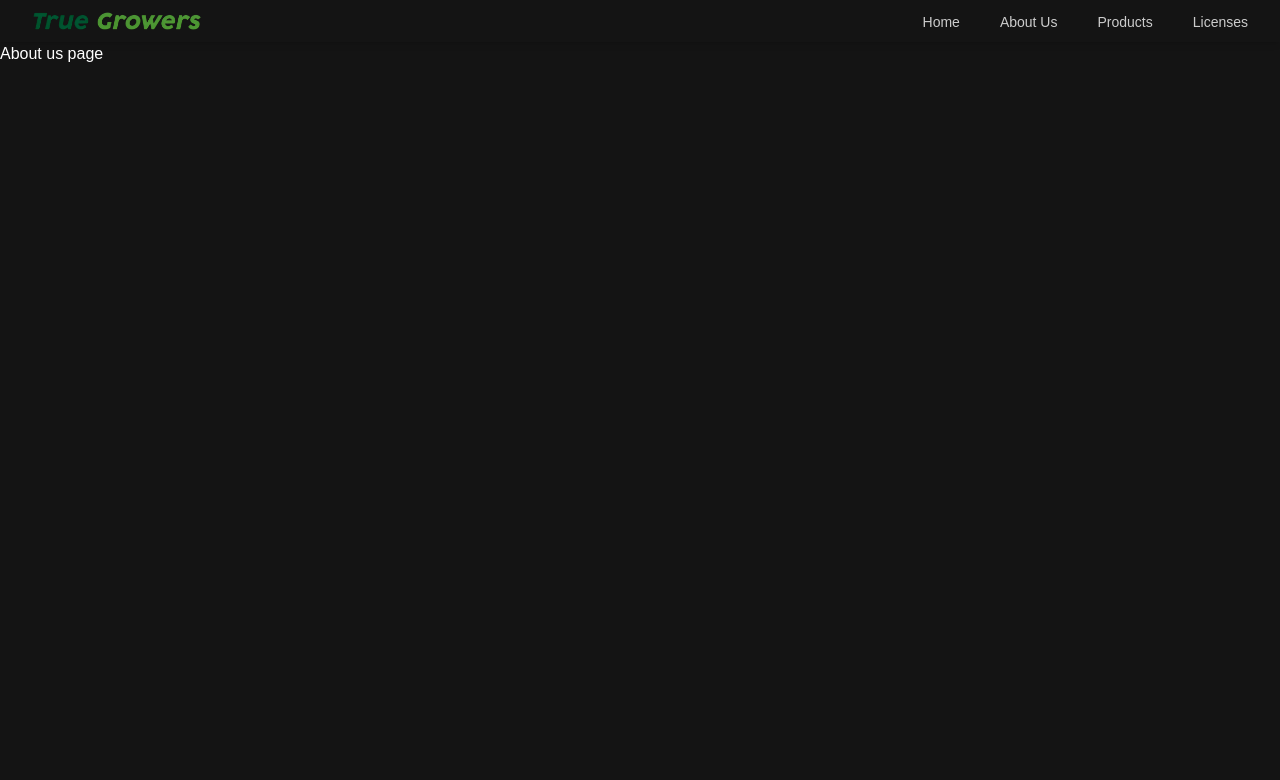
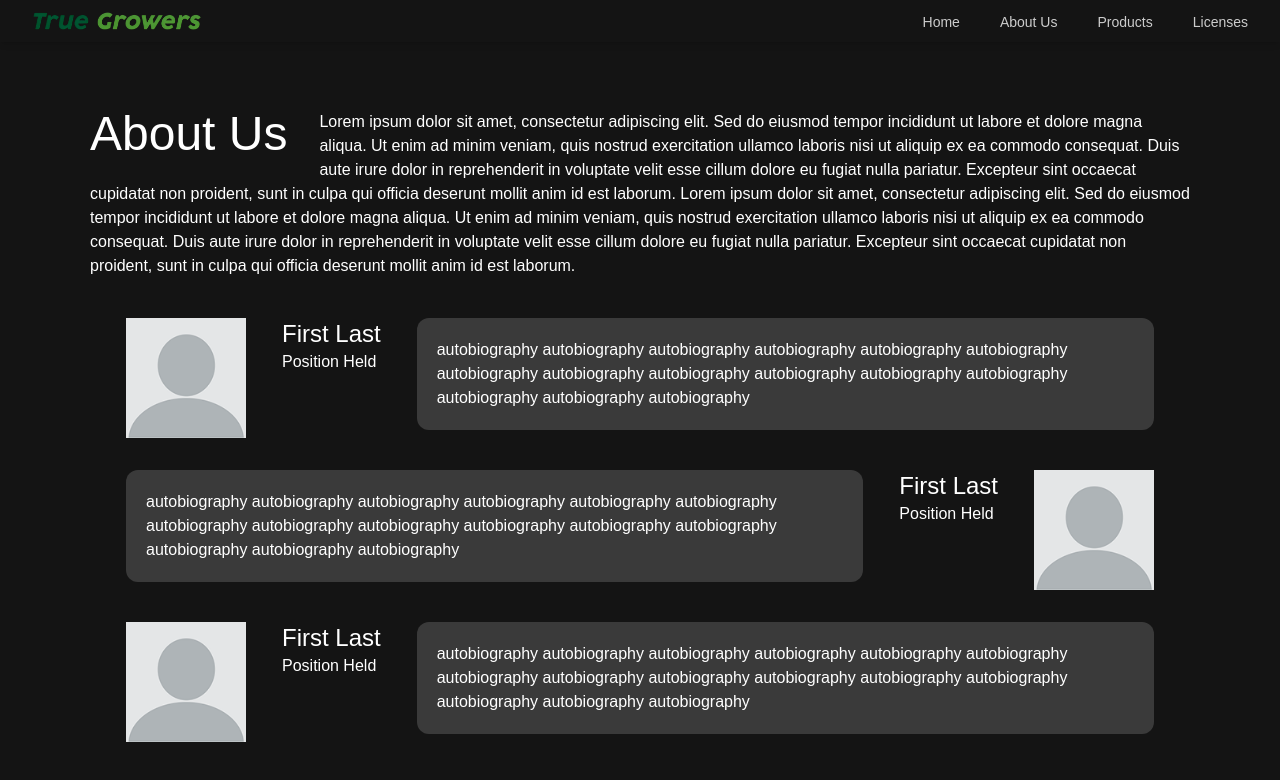
Before and after one commit to juliosantamariafgcu/True-Growers-Website, a Next.js app in the folder true-growers/: page /about_us in a window 1280 px wide. Shown: the top 780 px of the page. Built offline with nearby package versions, Linux system fonts and the light colour scheme; a web font is replaced by a local one.

Commit message:
temporary completion of about us page.

```diff
--- a/true-growers/src/app/about_us/page.tsx
+++ b/true-growers/src/app/about_us/page.tsx
@@ -1,8 +1,99 @@
+import Image from "next/image";
 
 export default function About_Us() {
   return (
-    <div className="pt-[42px]">
-      <p>About us page</p>
+    <div className="mt-[110px] mx-[90px] mb-[70px]">
+
+      <div className="float-left text-5xl mr-8 mb-4">
+        About Us
+      </div>
+
+      <p>
+        Lorem ipsum dolor sit amet, consectetur adipiscing elit. Sed do eiusmod tempor incididunt ut
+        labore et dolore magna aliqua. Ut enim ad minim veniam, quis nostrud exercitation ullamco laboris
+        nisi ut aliquip ex ea commodo consequat. Duis aute irure dolor in reprehenderit in voluptate velit
+        esse cillum dolore eu fugiat nulla pariatur. Excepteur sint occaecat cupidatat non proident, sunt
+        in culpa qui officia deserunt mollit anim id est laborum. Lorem ipsum dolor sit amet, consectetur
+        adipiscing elit. Sed do eiusmod tempor incididunt ut labore et dolore magna aliqua. Ut enim ad minim
+        veniam, quis nostrud exercitation ullamco laboris nisi ut aliquip ex ea commodo consequat. Duis
+        aute irure dolor in reprehenderit in voluptate velit esse cillum dolore eu fugiat nulla pariatur.
+        Excepteur sint occaecat cupidatat non proident, sunt in culpa qui officia deserunt mollit anim id
+        est laborum.
+      </p>
+
+      {/* Employee Cards */}
+      <div className="mx-9">
+        <div className="float-left">
+          <Image
+            src="/blank-pfp.png"
+            alt="Profile Photo"
+            width={120}
+            height={120}
+          />
+        </div>
+
+        <div className="float-left text-2xl mx-9">
+          First Last
+          <div className="clear-left text-base">Position Held</div>
+        </div>
+
+
+        <div className="flex rounded-xl p-4 bg-[#3A3A3A] hover:bg-[#002816] transition-colors duration-300
+        mt-10 p-5">
+          autobiography autobiography autobiography autobiography autobiography autobiography autobiography
+          autobiography autobiography autobiography autobiography autobiography autobiography autobiography
+          autobiography
+        </div>
+      </div>
+
+      <div className="mx-9">
+        <div className="float-right">
+          <Image
+            src="/blank-pfp.png"
+            alt="Profile Photo"
+            width={120}
+            height={120}
+          />
+        </div>
+
+        <div className="float-right text-2xl mx-9">
+          First Last
+          <div className="clear-right text-base">Position Held</div>
+        </div>
+
+
+        <div className="flex rounded-xl p-4 bg-[#3A3A3A] hover:bg-[#002816] transition-colors duration-300
+        mt-10 p-5">
+          autobiography autobiography autobiography autobiography autobiography autobiography autobiography
+          autobiography autobiography autobiography autobiography autobiography autobiography autobiography
+          autobiography
+        </div>
+      </div>
+
+      <div className="mx-9">
+        <div className="float-left">
+          <Image
+            src="/blank-pfp.png"
+            alt="Profile Photo"
+            width={120}
+            height={120}
+          />
+        </div>
+
+        <div className="float-left text-2xl mx-9">
+          First Last
+          <div className="clear-left text-base">Position Held</div>
+        </div>
+
+
+        <div className="flex rounded-xl p-4 bg-[#3A3A3A] hover:bg-[#002816] transition-colors duration-300
+        mt-10 p-5">
+          autobiography autobiography autobiography autobiography autobiography autobiography autobiography
+          autobiography autobiography autobiography autobiography autobiography autobiography autobiography
+          autobiography
+        </div>
+      </div>
+
     </div>
   );
 }
```
Also changed, not shown: true-growers/public/blank-pfp.png (added).
